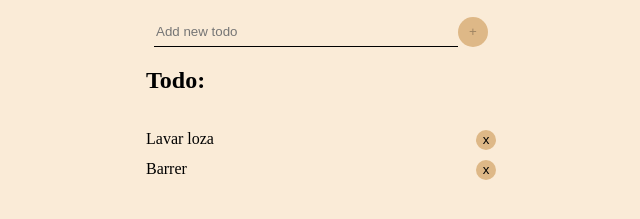
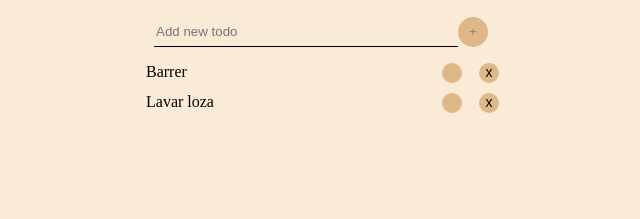
Before and after one commit to puliv/TodoAppVue, a plain HTML site: page src/index.html in a window 1280 px wide. Shown: the part 113-332 px from the top of the page, without its empty margins (319-959 px from the left). Drawn offline with nearby package versions, Linux system fonts and the light colour scheme.

Commit message:
orden de lista corregido, agregando estilo

```diff
--- a/src/index.html
+++ b/src/index.html
@@ -23,14 +23,16 @@
     </div>
     <div class="list">
       <div class="list-inner">
-      <h2>Todo:</h2>
+      <!-- <h2>Todo:</h2> -->
       <ul>
         <li
         class="list-item"
         :class="{completed: item.completed}"
-        v-for="item in items">
-          <span>{{ item.name }}</span>
-          <div class="list-item-toggle" @click="toggleComplete(item)"></div>
+        v-for="item in reversedItems">
+          <span class="list-span">{{ item.name }}</span>
+          <input type="checkbox" class="list-item-toggle" @click="toggleComplete(item)">
+
+        </input>
           <div class="list-item-delete" @click="removeItem(item.id)">
             <button class="delete-item">
               x
--- a/src/index.js
+++ b/src/index.js
@@ -20,7 +20,7 @@ const app = new Vue({
     addItem: function () {
       this.items.push({
         id: this.items.length + 1,
-        name: this.newItem,
+        name: this.newItem.charAt(0).toUpperCase() + this.newItem.slice(1),
         completed: false,
       });
       this.newItem = '';
@@ -42,8 +42,12 @@ const app = new Vue({
       this.currentDate = date;
     }
   },
+  computed: {
+    reversedItems: function () {
+      return this.items.slice(0).reverse()
+    }
+  },
   mounted() {
     this.getDate();
   }
-
 });
--- a/src/style.css
+++ b/src/style.css
@@ -41,6 +41,10 @@ button {
 button:focus {
   outline: none;
 }
+button:hover {
+  background-color: rgb(219, 172, 110);
+  border: rgb(219, 172, 110);
+}
 .list {
   width: 100%;
   display: flex;
@@ -58,17 +62,49 @@ ul {
   width: 100%;
 }
 li {
+  width: 100%;
   display: flex;
   justify-content: space-between;
   padding-bottom: 10px;
 }
+.list-span {
+  width: 80%;
+}
 .list-item-toggle {
+  width: 20px;
+  height: 20px;
+  margin: 0px 3px;
   cursor: pointer;
+  background-color: burlywood;
+  border: 1px solid burlywood;
+  border-radius: 100px;
+  -webkit-appearance: none;
 }
+.list-item-toggle.completed,
+.list-item-toggle:checked,
+.list-item-toggle:active {
+  background-color: burlywood;
+  border: burlywood;
+  color: black !important;
+}
+.list-item-toggle:checked:after {
+  content: "\2713";
+  display: block;
+  padding: 2px 5px;
+}
+.list-item-toggle:hover {
+  background-color: rgb(219, 172, 110);
+  border: rgb(219, 172, 110);
+}
+
 .list-item-delete {
   cursor: pointer;
+  width: 5%;
 }
 .delete-item {
   width: 20px;
   height: 20px;
+  padding-left: 7px;
+  padding-bottom: 2px;
+  font: 500 14px Arial;
 }
```
